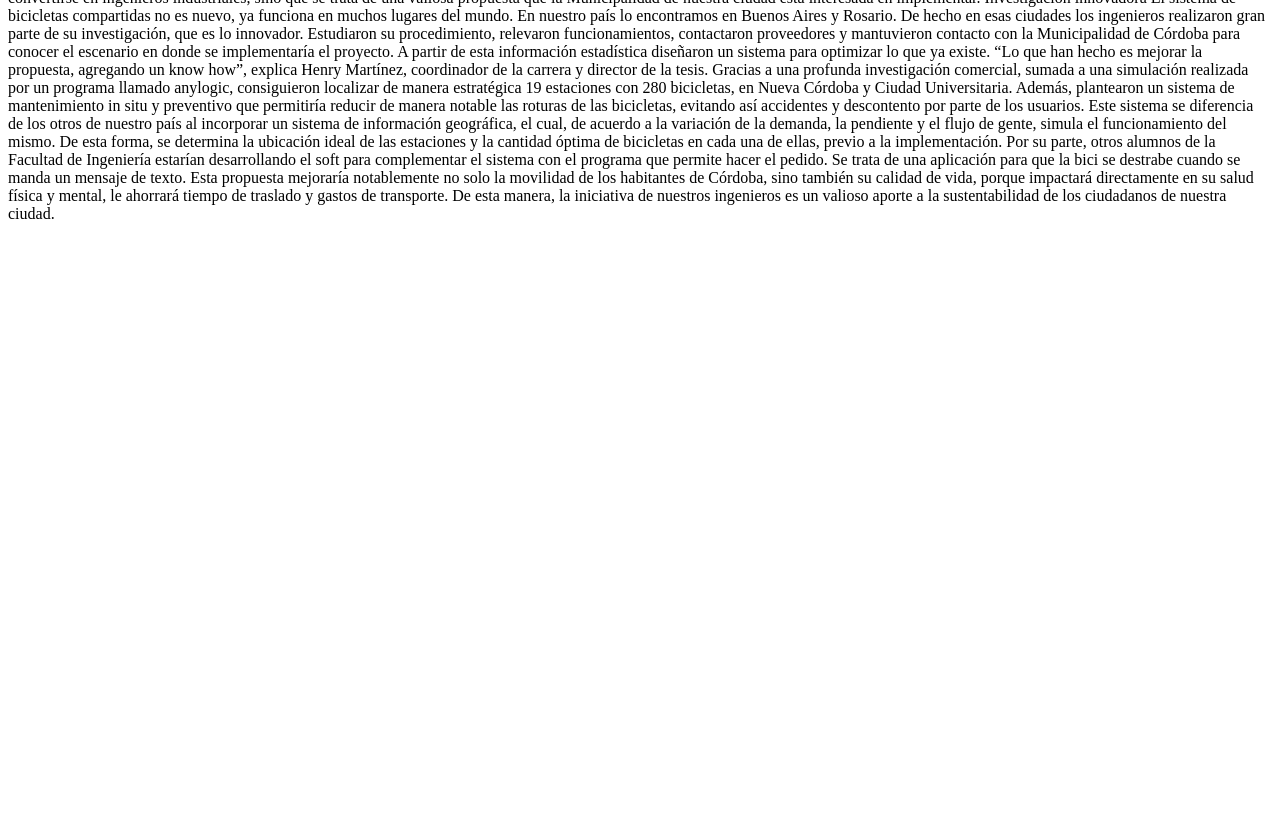
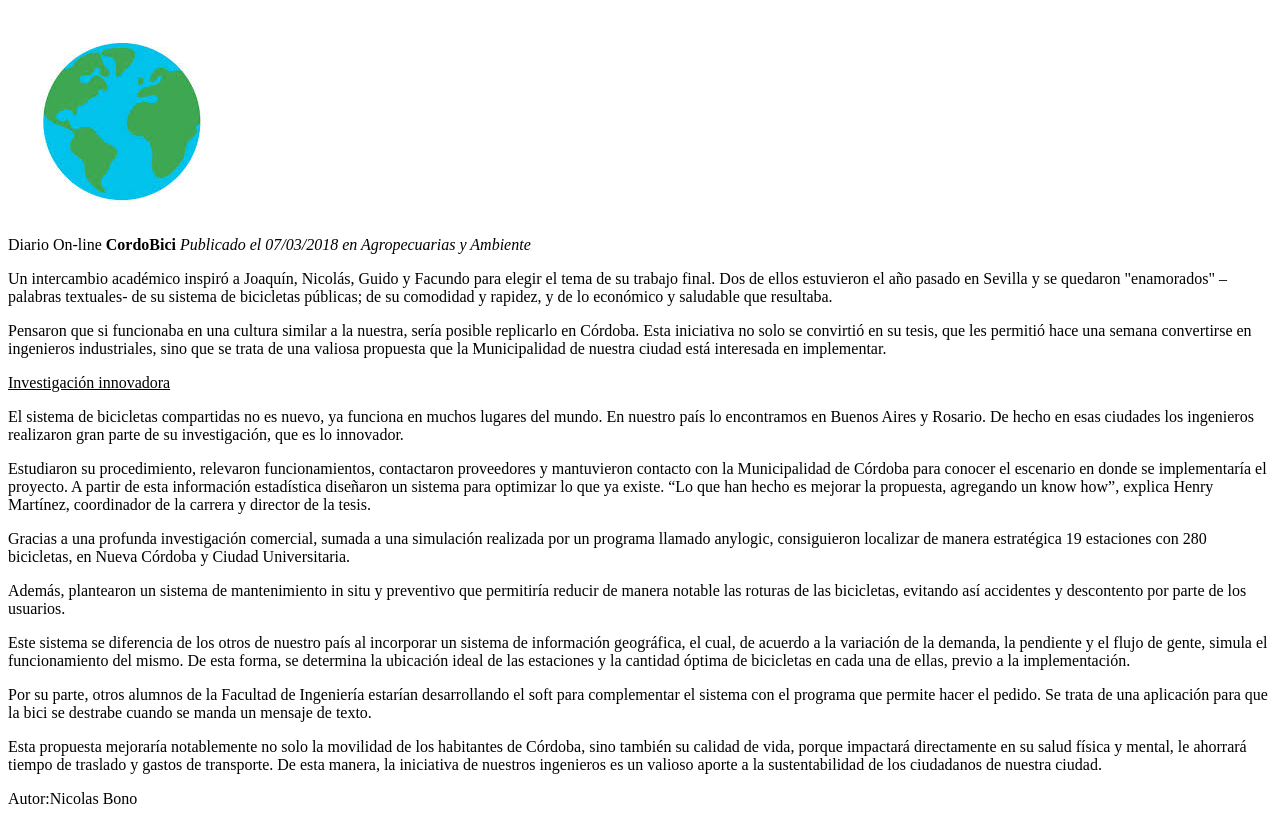
Before and after one commit to UCC-LabCompu2/ejercicios2024-NicolasBono, a plain HTML site: page Ejercicios-HTML/ej_noticia.html in a window 1280 px wide. Shown: the part 73-889 px from the top of the page. Before the commit the page ends 800 px from the top, so only its background shows below. Drawn offline with Linux system fonts and the light colour scheme.

Commit message:
Ejercicio de noticia

```diff
--- a/Ejercicios-HTML/ej_noticia.html
+++ b/Ejercicios-HTML/ej_noticia.html
@@ -5,70 +5,79 @@
     <title>Ejercicio Columnas</title>
 </head>
 <body>
+<header>
+    <h1>Diario online </h1><img src="imagenes/mundo.jpeg" height="225" width="225"/>
+</header>
+<section>
+
+
 <!--Agregar la etiqueta semántica para la cabecera. La cabecera debe contener un titulo-->
 <!--Separe la noticia en parrafos-->
 Diario On-line
 
-    CordoBici
+    <strong>CordoBici</strong>
 
-Publicado el 07/03/2018 en Agropecuarias y Ambiente
-
+<em>Publicado el 07/03/2018 en Agropecuarias y Ambiente</em>
+<p>
             Un intercambio académico inspiró a Joaquín, Nicolás, Guido y Facundo para elegir el tema de su trabajo final.
             Dos de ellos estuvieron el año pasado en Sevilla y se quedaron "enamorados" –palabras textuales- de su
             sistema de bicicletas públicas; de su comodidad y rapidez, y de lo económico y saludable que resultaba.
-
-
+</p>
+ <p>
             Pensaron que si funcionaba en una cultura similar a la nuestra, sería posible replicarlo en Córdoba.
             Esta iniciativa no solo se convirtió en su tesis, que les permitió hace una semana convertirse en ingenieros
             industriales, sino que se trata de una valiosa propuesta que la Municipalidad de nuestra ciudad está
             interesada en implementar.
-
-
-        Investigación innovadora
-
-
+ </p>
+    <p>
+       <u> Investigación innovadora</u>
+    </p>
+    <p>
             El sistema de bicicletas compartidas no es nuevo, ya funciona en muchos lugares del mundo. En nuestro país
             lo encontramos en Buenos Aires y Rosario. De hecho en esas ciudades los ingenieros realizaron gran parte de
             su investigación, que es lo innovador.
+    </p>
 
-
-
+    <p>
             Estudiaron su procedimiento, relevaron funcionamientos, contactaron proveedores y mantuvieron contacto con
             la Municipalidad de Córdoba para conocer el escenario en donde se implementaría el proyecto.  A partir de
             esta información estadística diseñaron un sistema para optimizar lo que ya existe. “Lo que han hecho es
             mejorar la propuesta, agregando un know how”, explica Henry Martínez, coordinador de la carrera y director
             de la tesis.
+    </p>
 
-
-
+    <p>
             Gracias a una profunda investigación comercial, sumada a una simulación realizada por un programa llamado
             anylogic, consiguieron localizar de manera estratégica 19 estaciones con 280 bicicletas, en Nueva Córdoba y
             Ciudad Universitaria.
+    </p>
 
-
-
+    <p>
             Además, plantearon un sistema de mantenimiento in situ y preventivo que permitiría reducir de manera notable
             las roturas de las bicicletas, evitando así accidentes y descontento por parte de los usuarios.
+    </p>
 
-
-
+    <p>
             Este sistema se diferencia de los otros de nuestro país al incorporar un sistema de información geográfica,
             el cual, de acuerdo a la variación de la demanda, la pendiente y el flujo de gente, simula el funcionamiento
             del mismo. De esta forma, se determina la ubicación ideal de las estaciones y la cantidad óptima de
             bicicletas en cada una de ellas, previo a la implementación.
+    </p>
 
-
-
+    <p>
             Por su parte, otros alumnos de la Facultad de Ingeniería estarían desarrollando el soft para complementar
             el sistema con el programa que permite hacer el pedido.  Se trata de una aplicación para que la bici se
             destrabe cuando se manda un mensaje de texto.
+    </p>
 
-
-
+    <p>
             Esta propuesta mejoraría notablemente no solo la movilidad de los habitantes de Córdoba, sino también su
             calidad de vida, porque impactará directamente en su salud física y mental, le ahorrará tiempo de traslado
             y gastos de transporte. De esta manera, la iniciativa de nuestros ingenieros es un valioso aporte a la
-            sustentabilidad de los ciudadanos de nuestra ciudad.
-
+            sustentabilidad de los ciudadanos de nuestra ciudad.</p>
+</section>
+<footer>
+    Autor:Nicolas Bono
+</footer>
 </body>
 </html>
```
Also changed, not shown: ejercicio clase.html (added, +10 -0 lines), Ejercicios-HTML/imagenes/mundo.jpeg (added).
